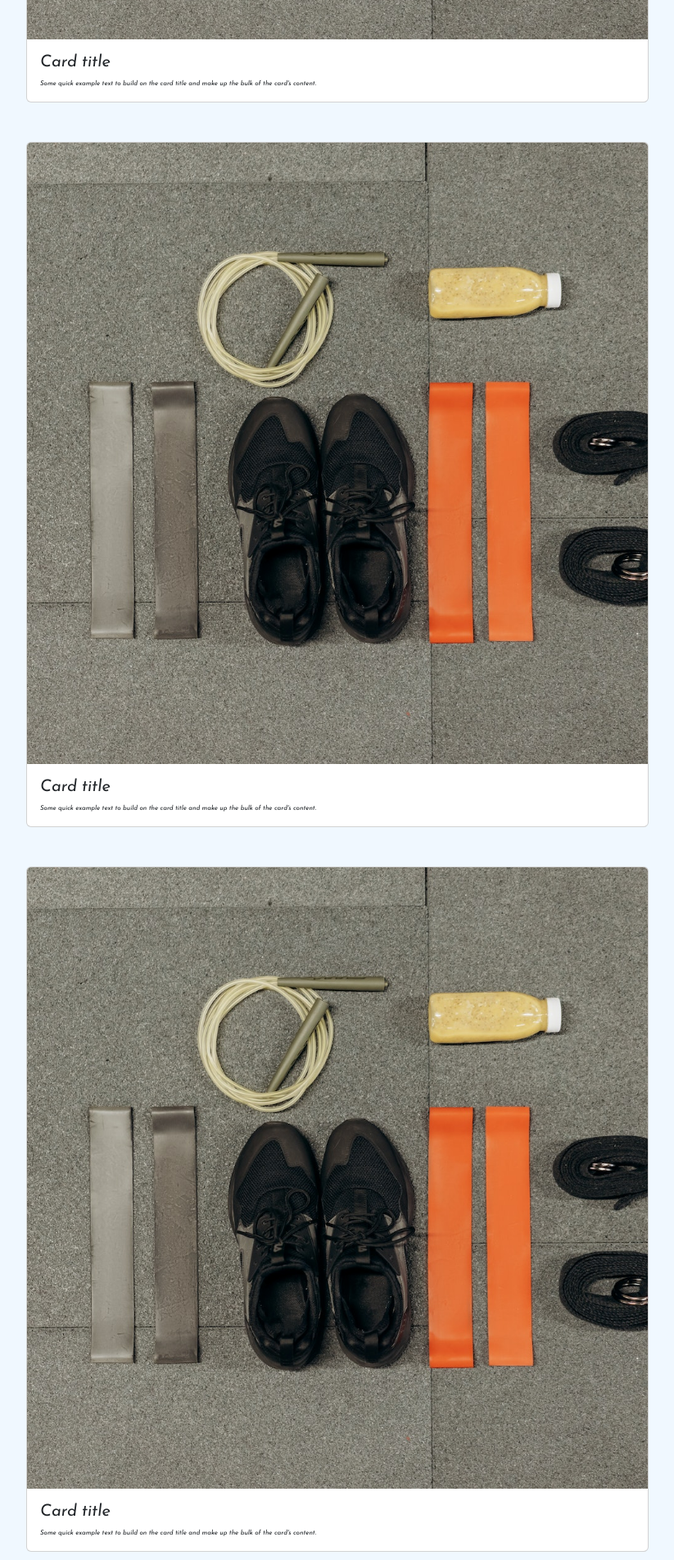
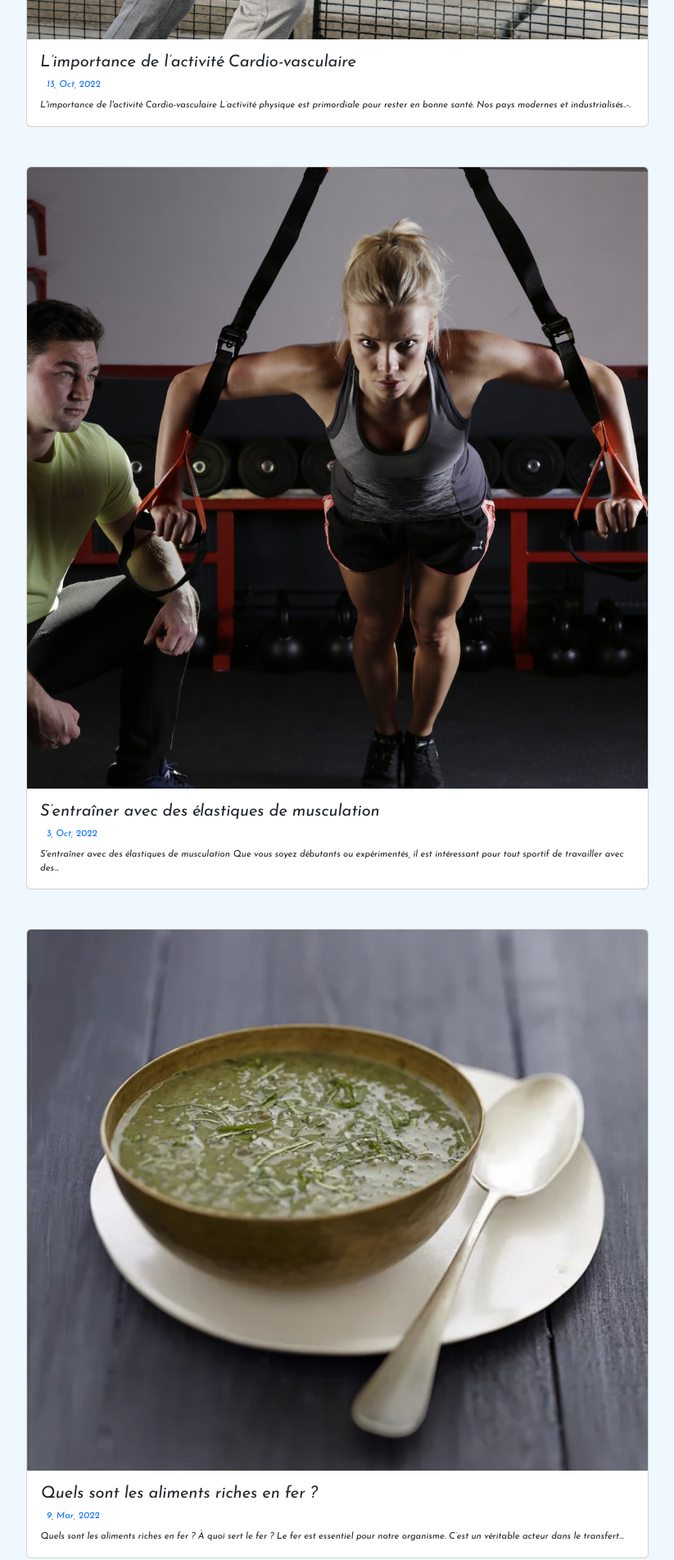
Before and after one commit to Nayquo/NayRepo, a plain HTML site: page event.html in a window 1280 px wide. Shown: the part 860-2763 px from the top of the page at 82% size, without its empty margins (228-1051 px from the left). Drawn offline with nearby package versions, Linux system fonts and the light colour scheme.

Commit message:
event page final version

```diff
--- a/event.html
+++ b/event.html
@@ -39,27 +39,27 @@
         <h2 class="justify-content-center d-flex mt-3">EVENTS</h2>
         <div class="row">
             <div class="card p-0 m-auto col-8 mt-3">
-                <img class="card-img-top" src="assets/accessories.jpg" alt="Card image cap">
+                <img class="card-img-top" src="assets/cardio.jpg" alt="Card image cap">
                 <div class="card-body">
-                    <h5 class="card-title">Card title</h5>
-                    <p class="card-text">Some quick example text to build on the card title and make up the bulk of the
-                        card's content.</p>
+                    <h5 class="card-title">L’importance de l’activité Cardio-vasculaire</h5>
+                    <p class="text-primary m-2">13, Oct, 2022</p>
+                    <p class="card-text">L'importance de l'activité Cardio-vasculaire L’activité physique est primordiale pour rester en bonne santé. Nos pays modernes et industrialisés..-.</p>
                 </div>
             </div>
             <div class="card p-0 m-auto col-8 mt-5">
-                <img class="card-img-top" src="assets/accessories.jpg" alt="Card image cap">
+                <img class="card-img-top" src="assets/elastique.jpg" alt="Card image cap">
                 <div class="card-body">
-                    <h5 class="card-title">Card title</h5>
-                    <p class="card-text">Some quick example text to build on the card title and make up the bulk of the
-                        card's content.</p>
+                    <h5 class="card-title">S’entraîner avec des élastiques de musculation</h5>
+                    <p class="text-primary m-2">3, Oct, 2022</p>
+                    <p class="card-text">S'entraîner avec des élastiques de musculation Que vous soyez débutants ou expérimentés, il est intéressant pour tout sportif de travailler avec des...</p>
                 </div>
             </div>
             <div class="card p-0 m-auto col-8 mt-5 mb-5">
-                <img class="card-img-top" src="assets/accessories.jpg" alt="Card image cap">
+                <img class="card-img-top" src="assets/soupe.webp" alt="Card image cap">
                 <div class="card-body">
-                    <h5 class="card-title">Card title</h5>
-                    <p class="card-text">Some quick example text to build on the card title and make up the bulk of the
-                        card's content.</p>
+                    <h5 class="card-title">Quels sont les aliments riches en fer ?</h5>
+                    <p class="text-primary m-2">9, Mar, 2022</p>
+                    <p class="card-text">Quels sont les aliments riches en fer ? À quoi sert le fer ? Le fer est essentiel pour notre organisme. C’est un véritable acteur dans le transfert...</p>
                 </div>
             </div>
         </div>
--- a/style.css
+++ b/style.css
@@ -167,4 +167,9 @@ body {
 
 /* CARDS ENTER */
 
+    .text-primary,
+    .card-text{
+        font-size: .7rem;
+    }
+
 /* CARDS EXIT */
```
Also changed, not shown: assets/cardio.jpg (added), assets/elastique.jpg (added), assets/soupe.webp (added).
